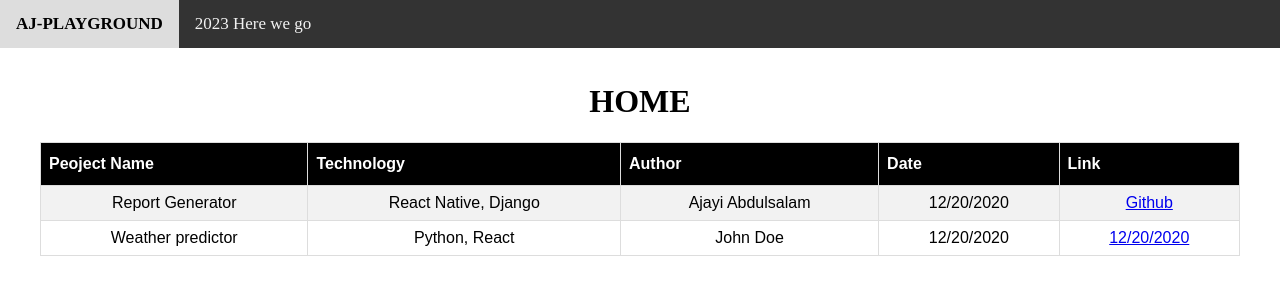
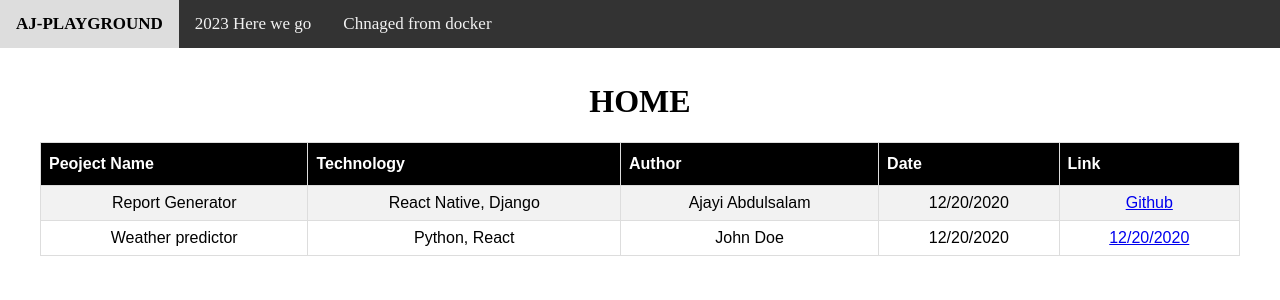
Before and after one commit to sudoaj/aj-playground, an Angular app: page / in a window 1280 px wide. Shown: the top 300 px of the page. Built offline with nearby package versions, Linux system fonts and the light colour scheme.

Commit message:
added chnaged from docker

```diff
--- a/src/app/app.component.html
+++ b/src/app/app.component.html
@@ -2,6 +2,7 @@
     <div class="navbar">
         <a href="/" style="text-decoration: solid; font-weight: bolder;">AJ-PLAYGROUND</a>
         <a href="/" >2023 Here we go</a>
+        <a href="/" >Chnaged from docker</a>
       </div>
 <router-outlet></router-outlet>
 </div>
```
